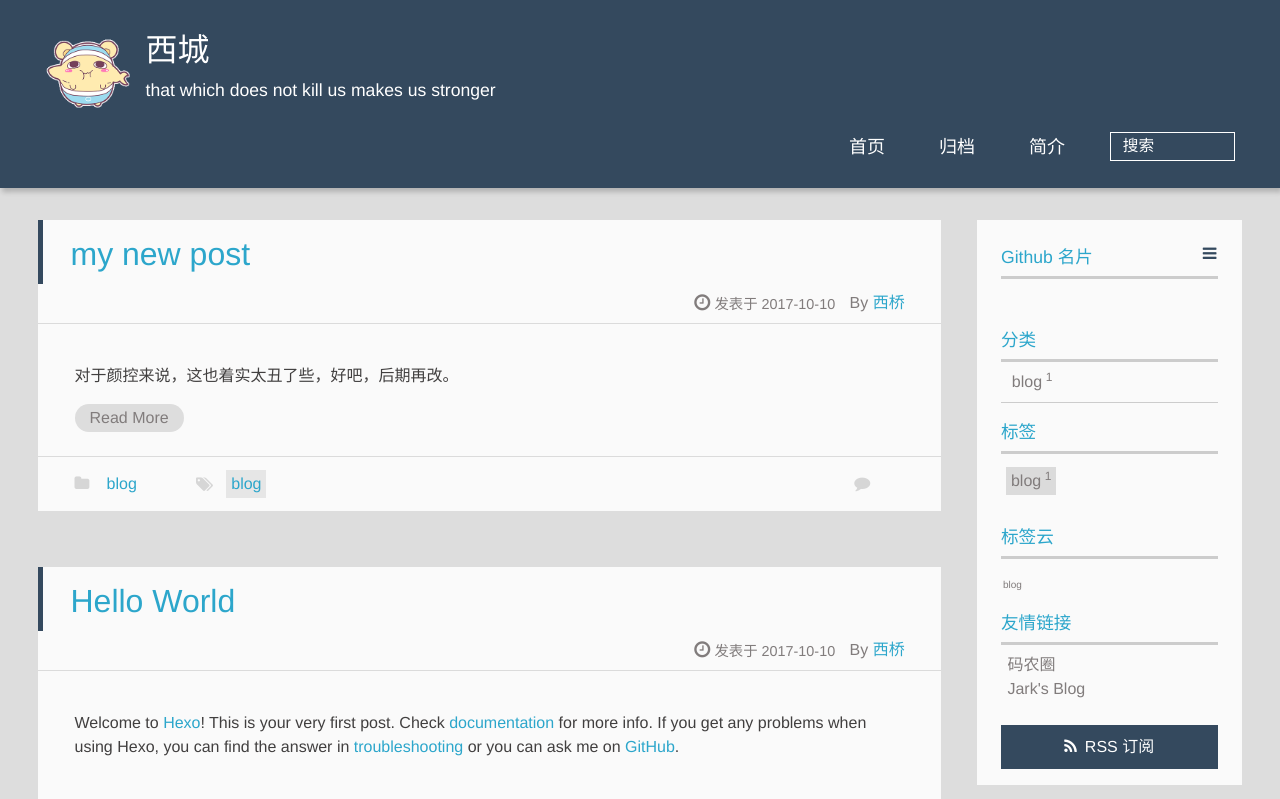
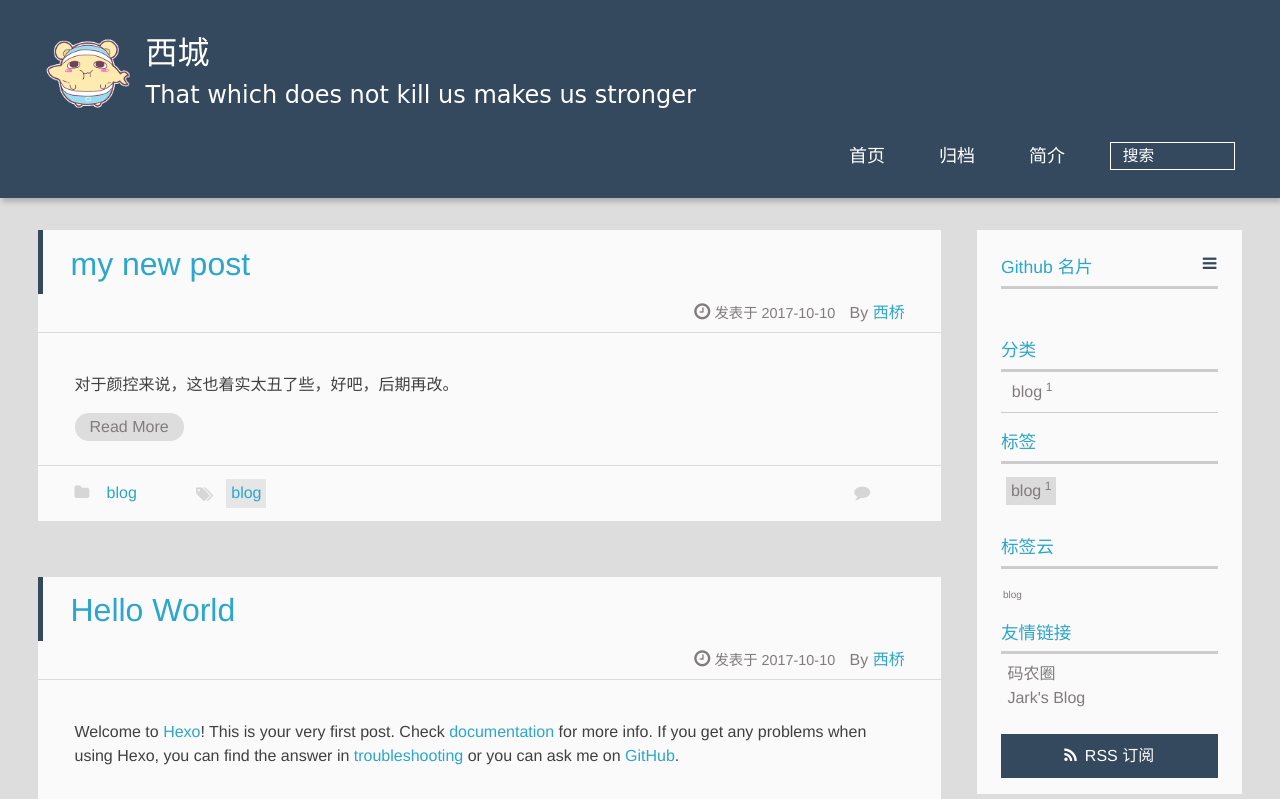
Before and after one commit to Y2Say/y-blueberry.github.io, a plain HTML site: page index.html in a window 1280 px wide. Shown: the top 799 px of the page. Drawn offline with Linux system fonts and the light colour scheme; a script that the page names is missing.

Commit message:
Site updated: 2017-10-12 11:20:11

```diff
--- a/css/style.css
+++ b/css/style.css
@@ -91,7 +91,7 @@ a img {
 }
 /* custom Font*/
 @font-face {
-  font-family: "covered_by_your_graceregular";
+  font-family: "covered_by_your_graceregular", cursive;
   font-weight: normal;
   font-style: normal;
   src: url("../font/coveredbyyourgrace-webfont.eot");
@@ -120,7 +120,7 @@ a img {
 body {
   background: #ddd;
 /*background-image url('/img/bg.jpg')*/
-  font-family: "Helvetica Neue", "Helvetica", "Microsoft YaHei", "WenQuanYi Micro Hei", Arial, sans-serif;
+  font-family: "Helvetica Neue", "Helvetica", "Microsoft YaHei", "WenQuanYi Micro Hei", Arial, sans-serif, cursive;
   font-size: 100%;
   color: #817c7c;
   line-height: 1.5;
@@ -453,7 +453,7 @@ body >header a {
 }
 #textlogo h1.site-name {
   width: 86%;
-  font-family: "covered_by_your_graceregular";
+  font-family: "covered_by_your_graceregular", cursive;
   font-size: 140%;
   line-height: 1.5;
   -webkit-font-smoothing: antialiased;
@@ -472,15 +472,16 @@ body >header a {
 #textlogo h2.blog-motto {
   font-size: 0.7em;
   font-weight: normal;
+  font-family: "covered_by_your_graceregular", cursive;
 }
 @media only screen and (min-width: 768px) {
   #textlogo h2.blog-motto {
-    font-size: 100%;
+    font-size: 120%;
   }
 }
 @media only screen and (min-width: 1024px) {
   #textlogo h2.blog-motto {
-    font-size: 110%;
+    font-size: 150%;
   }
 }
 .navbar {
@@ -1976,7 +1977,7 @@ footer {
   }
 }
 .info {
-  font-family: "covered_by_your_graceregular";
+  font-family: "covered_by_your_graceregular", cursive;
   -webkit-font-smoothing: antialiased;
   -moz-osx-font-smoothing: grayscale;
   font-size: 150%;
@@ -2078,7 +2079,7 @@ footer {
 .copyright {
   -webkit-font-smoothing: antialiased;
   -moz-osx-font-smoothing: grayscale;
-  font-family: "covered_by_your_graceregular";
+  font-family: "covered_by_your_graceregular", cursive;
   width: 100%;
   color: #fff;
   text-align: center;
--- a/index.html
+++ b/index.html
@@ -46,7 +46,7 @@
 
 			<div id="textlogo">
 				<h1 class="site-name"><a href="/" title="西城">西城</a></h1>
-				<h2 class="blog-motto">that which does not kill us makes us stronger</h2>
+				<h2 class="blog-motto">That which does not kill us makes us stronger</h2>
 			</div>
 			<div class="navbar"><a class="navbutton navmobile" href="#" title="菜单">
 			</a></div>
```
Also changed, not shown: 2017/10/10/hello-world/index.html (+1 -1 lines), 2017/10/10/my-new-post/index.html (+1 -1 lines), about/index.html (+1 -1 lines), archives/2017/10/index.html (+1 -1 lines), archives/2017/index.html (+1 -1 lines), archives/index.html (+1 -1 lines), categories/blog/index.html (+1 -1 lines), categories/index.html (+1 -1 lines), search/index.html (+1 -1 lines), tags/blog/index.html (+1 -1 lines), tags/index.html (+1 -1 lines).
